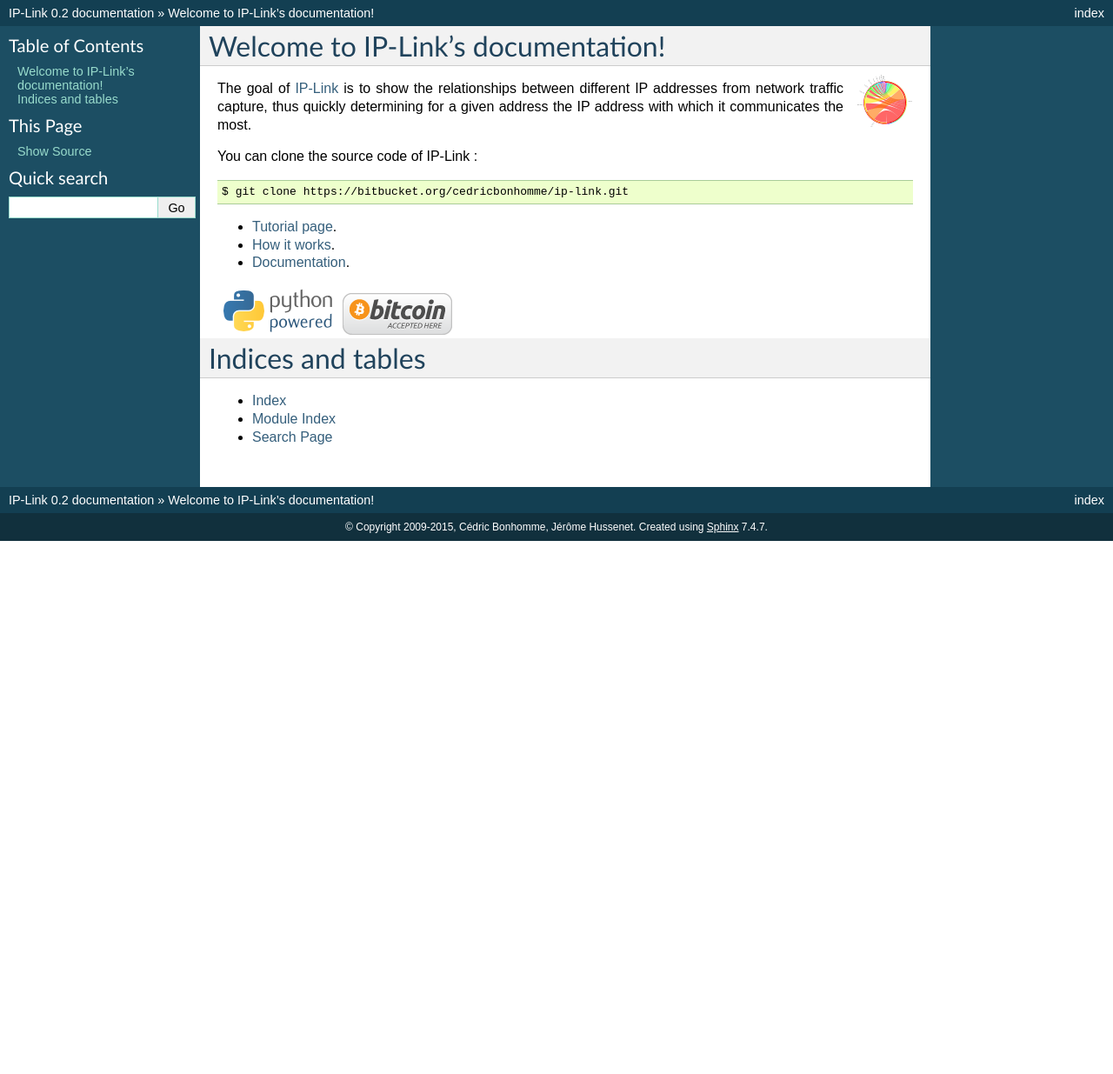
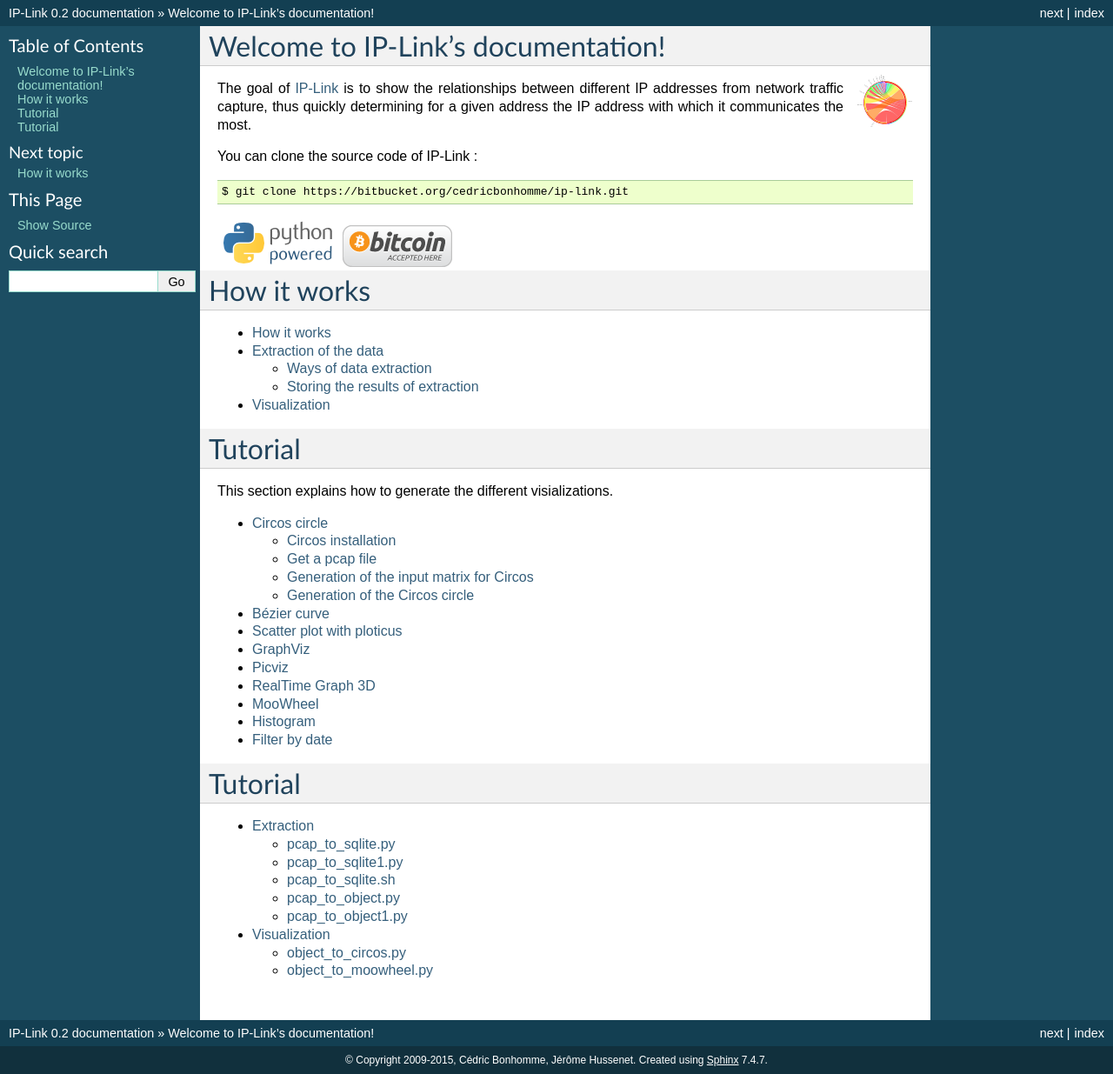
Before and after one commit to cedricbonhomme/IP-Link, a Sphinx documentation site: the page built from docs/index.rst, in a window 1280 px wide. Shown: the whole page at 87% size. Built offline with Sphinx 7.4.7, drawn with Linux system fonts in a browser that asks for light colours; before the commit the page ends 900 px from its top, so only the background shows below that.

Commit message:
Updated documentation.

```diff
--- a/docs/index.rst
+++ b/docs/index.rst
@@ -9,9 +9,9 @@ Welcome to IP-Link's documentation!
 .. image:: images/logo.png
    :align: right
 
-The goal of `IP-Link <https://bitbucket.org/cedricbonhomme/ip-link>`_ is to show the relationships between different IP addresses
-from network traffic capture, thus quickly determining for a given address the
-IP address with which it communicates the most.
+The goal of `IP-Link <https://bitbucket.org/cedricbonhomme/ip-link>`_ is to show the
+relationships between different IP addresses from network traffic capture, thus
+quickly determining for a given address the IP address with which it communicates the most.
 
 You can clone the source code of IP-Link :
 
@@ -19,21 +19,33 @@ You can clone the source code of IP-Link :
 
     $ git clone https://bitbucket.org/cedricbonhomme/ip-link.git
 
-* :doc:`Tutorial page </tutorial>`.
-* :doc:`How it works </howitworks>`.
-* :doc:`Documentation </documentation>`.
-
 .. image:: images/python-powered-w-140x56.png
     :target: http://python.org
 .. image:: images/BC_Rnd_48px.png
     :target: http://wiki.cedricbonhomme.org/projects
 
+How it works
+============
+
 .. toctree::
-   :maxdepth: 2
+    :maxdepth: 2
 
-Indices and tables
-==================
+    howitworks
 
-* :ref:`genindex`
-* :ref:`modindex`
-* :ref:`search`
+Tutorial
+========
+
+This section explains how to generate the different visializations.
+
+.. toctree::
+    :maxdepth: 2
+
+    tutorial
+
+Tutorial
+========
+
+.. toctree::
+    :maxdepth: 2
+
+    documentation
```
